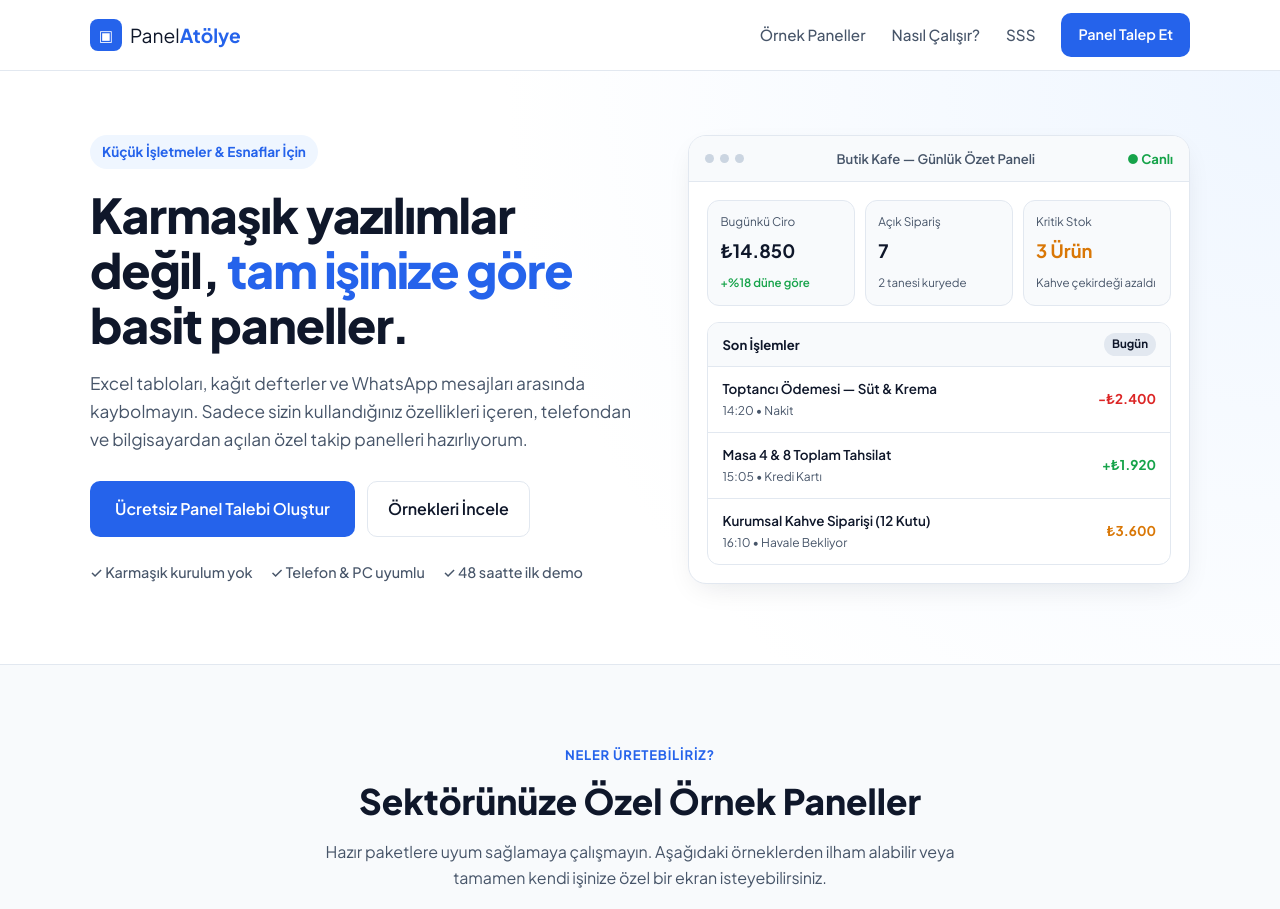
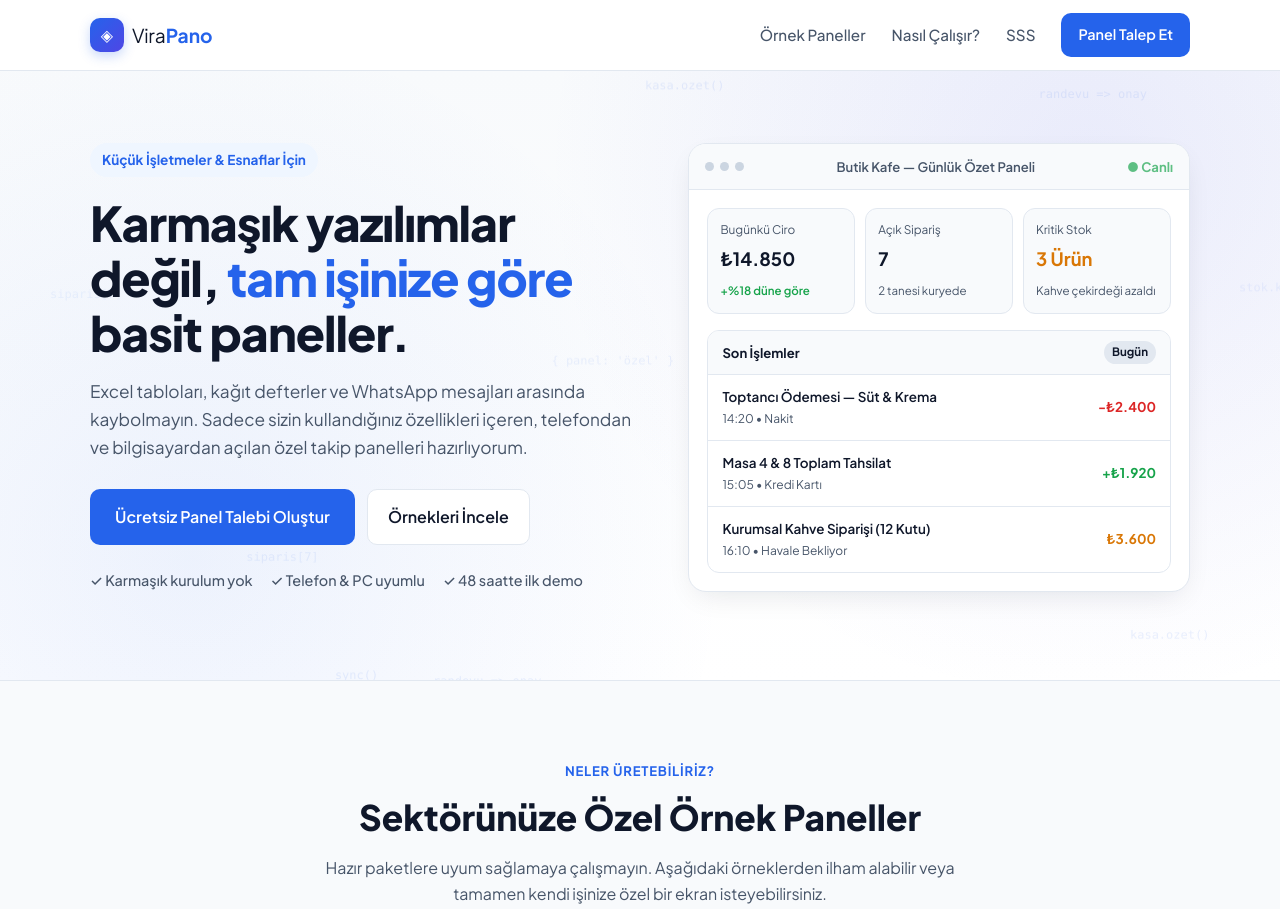
Before and after one commit to opperator04/panel-atolye, a plain HTML site: page index.html in a window 1280 px wide. Shown: the top 909 px of the page. Drawn offline with Linux system fonts and the light colour scheme.

Commit message:
Rebrand to ViraPano and add subtle flowing code background

```diff
--- a/app.js
+++ b/app.js
@@ -92,7 +92,7 @@ document.addEventListener("DOMContentLoaded", () => {
             body: JSON.stringify({
               access_key: SITE_CONFIG.web3formsKey,
               subject: `Yeni Panel Talebi: ${businessName}`,
-              from_name: "PanelAtölye Talep Formu",
+              from_name: "ViraPano Talep Formu",
               fullName,
               businessName,
               phone,
@@ -146,4 +146,66 @@ document.addEventListener("DOMContentLoaded", () => {
       form.hidden = false;
     });
   }
+
+  initCodeBackground();
 });
+
+// Gözü yormayan, hafif akan kod arka planı
+function initCodeBackground() {
+  const canvas = document.getElementById("codeBgCanvas");
+  if (!canvas) return;
+  if (window.matchMedia("(prefers-reduced-motion: reduce)").matches) return;
+
+  const ctx = canvas.getContext("2d");
+  const snippets = [
+    "const ciro = +18%;",
+    "stok.kontrol()",
+    "randevu => onay",
+    "{ panel: 'özel' }",
+    "kasa.ozet()",
+    "siparis[7]",
+    "01",
+    "=>",
+    "sync()",
+    "rapor.hazir"
+  ];
+
+  let width = 0;
+  let height = 0;
+  let drops = [];
+
+  function resize() {
+    const rect = canvas.parentElement.getBoundingClientRect();
+    width = canvas.width = rect.width;
+    height = canvas.height = rect.height;
+    const count = Math.max(12, Math.floor(width / 95));
+    drops = Array.from({ length: count }, (_, i) => ({
+      x: (i + 0.5) * (width / count) + (Math.random() * 24 - 12),
+      y: Math.random() * height,
+      speed: 0.25 + Math.random() * 0.35,
+      text: snippets[Math.floor(Math.random() * snippets.length)],
+      alpha: 0.06 + Math.random() * 0.06
+    }));
+  }
+
+  resize();
+  window.addEventListener("resize", resize);
+
+  function draw() {
+    ctx.clearRect(0, 0, width, height);
+    ctx.font = "500 12px ui-monospace, SFMono-Regular, Menlo, monospace";
+
+    for (const d of drops) {
+      ctx.fillStyle = `rgba(37, 99, 235, ${d.alpha})`;
+      ctx.fillText(d.text, d.x, d.y);
+      d.y += d.speed;
+      if (d.y > height + 20) {
+        d.y = -16;
+        d.text = snippets[Math.floor(Math.random() * snippets.length)];
+      }
+    }
+    requestAnimationFrame(draw);
+  }
+
+  requestAnimationFrame(draw);
+}
--- a/index.html
+++ b/index.html
@@ -3,7 +3,7 @@
 <head>
   <meta charset="UTF-8" />
   <meta name="viewport" content="width=device-width, initial-scale=1.0" />
-  <title>PanelAtölye | Küçük İşletmeler İçin Özel Yönetim Panelleri</title>
+  <title>ViraPano | Küçük İşletmeler İçin Özel Yönetim Panelleri</title>
   <meta name="description" content="Küçük işletmeniz için Excel ve defter karmaşasına son veren, ihtiyacınıza özel basit, hızlı ve mobil uyumlu yönetim panelleri. Ücretsiz talep oluşturun." />
   <meta name="keywords" content="küçük işletme paneli, özel yönetim paneli, stok takip paneli, randevu takip sistemi, esnaf için yazılım, basit crm" />
   <meta name="robots" content="index, follow" />
@@ -11,7 +11,7 @@
 
   <!-- Open Graph / Sosyal Medya Önizleme -->
   <meta property="og:type" content="website" />
-  <meta property="og:title" content="PanelAtölye | Küçük İşletmeler İçin Özel Yönetim Panelleri" />
+  <meta property="og:title" content="ViraPano | Küçük İşletmeler İçin Özel Yönetim Panelleri" />
   <meta property="og:description" content="İşinizi kolaylaştıran, sadece ihtiyacınız olan özelliklere sahip basit yönetim panelleri tasarlıyoruz." />
   <meta property="og:locale" content="tr_TR" />
 
@@ -25,8 +25,8 @@
   <header class="navbar">
     <div class="container nav-inner">
       <a href="#" class="brand">
-        <span class="brand-icon" aria-hidden="true">▣</span>
-        <span class="brand-text">Panel<strong>Atölye</strong></span>
+        <span class="brand-icon" aria-hidden="true">◈</span>
+        <span class="brand-text">Vira<strong>Pano</strong></span>
       </a>
 
       <nav class="nav-links" aria-label="Ana menü">
@@ -54,6 +54,7 @@
   <main>
     <!-- Hero Bölümü -->
     <section class="hero">
+      <canvas id="codeBgCanvas" class="code-bg-canvas" aria-hidden="true"></canvas>
       <div class="container hero-grid">
         <div class="hero-content">
           <div class="badge">Küçük İşletmeler &amp; Esnaflar İçin</div>
@@ -348,7 +349,7 @@
   <footer class="footer">
     <div class="container footer-inner">
       <div>
-        <strong class="brand-text">Panel<span>Atölye</span></strong>
+        <strong class="brand-text">Vira<span>Pano</span></strong>
         <p>Küçük işletmeler için sade, hızlı ve özel yönetim panelleri.</p>
       </div>
       <div class="footer-links">
--- a/styles.css
+++ b/styles.css
@@ -70,12 +70,13 @@ body {
   display: inline-flex;
   align-items: center;
   justify-content: center;
-  width: 32px;
-  height: 32px;
-  border-radius: 8px;
-  background: var(--primary);
+  width: 34px;
+  height: 34px;
+  border-radius: 10px;
+  background: linear-gradient(135deg, #2563eb 0%, #4f46e5 100%);
   color: #fff;
-  font-size: 0.95rem;
+  font-size: 1rem;
+  box-shadow: 0 4px 12px rgba(37, 99, 235, 0.25);
 }
 
 .brand-text strong {
@@ -212,11 +213,27 @@ body {
 
 /* Hero */
 .hero {
-  padding: 64px 0 80px;
-  background: radial-gradient(circle at top right, #eff6ff 0%, #ffffff 55%);
+  position: relative;
+  overflow: hidden;
+  padding: 72px 0 88px;
+  background:
+    radial-gradient(circle at 85% 15%, rgba(99, 102, 241, 0.10) 0%, transparent 45%),
+    radial-gradient(circle at 15% 80%, rgba(37, 99, 235, 0.08) 0%, transparent 45%),
+    linear-gradient(180deg, #f8fafc 0%, #ffffff 100%);
+}
+
+.code-bg-canvas {
+  position: absolute;
+  inset: 0;
+  width: 100%;
+  height: 100%;
+  pointer-events: none;
+  z-index: 0;
 }
 
 .hero-grid {
+  position: relative;
+  z-index: 1;
   display: grid;
   grid-template-columns: 1.05fr 0.95fr;
   gap: 44px;
@@ -308,6 +325,12 @@ body {
 .mockup-status {
   color: var(--success);
   font-weight: 700;
+  animation: pulseStatus 2.2s ease-in-out infinite;
+}
+
+@keyframes pulseStatus {
+  0%, 100% { opacity: 1; }
+  50% { opacity: 0.45; }
 }
 
 .mockup-body {
@@ -465,8 +488,9 @@ body {
 }
 
 .card:hover {
-  transform: translateY(-3px);
-  box-shadow: var(--shadow);
+  transform: translateY(-4px);
+  border-color: rgba(37, 99, 235, 0.35);
+  box-shadow: 0 18px 36px -14px rgba(37, 99, 235, 0.18);
 }
 
 .card-icon {
```
